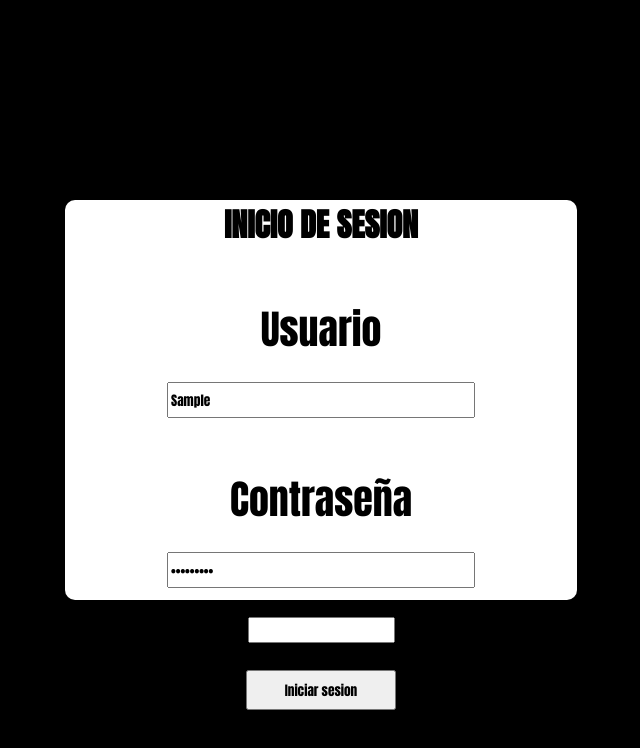
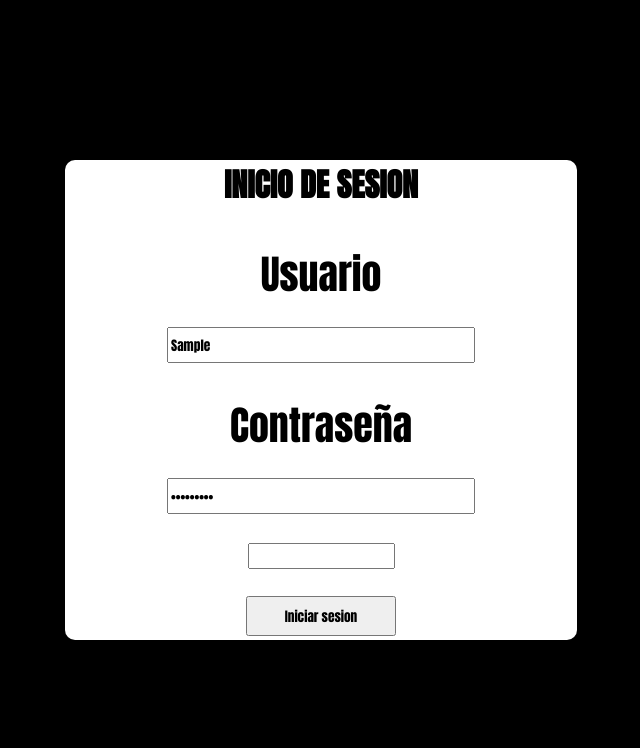
Before and after one commit to Ivan-Yang25/EntregaFinal-YANG, a website: page index.html in a window 1280 px wide. Both pictures are taken after typing "Sample", "Sample123" into the empty fields and a click on the button "Iniciar sesion". Shown: the whole page, without its empty margins (319-959 px from the left). Drawn offline with Linux system fonts and the light colour scheme.

Commit message:
Modificacion de el input de Token

```diff
--- a/JS/main.js
+++ b/JS/main.js
@@ -10,6 +10,7 @@ document.addEventListener('DOMContentLoaded', () => {
     let lista = document.getElementById('ul_list');
     let btn = document.getElementById('btn');
     let inp = document.getElementById('token');
+    let Token = document.createElement('li');
 
     //Agregando contenido a la alerta
     alerta.innerHTML = `<p>
@@ -35,7 +36,7 @@ document.addEventListener('DOMContentLoaded', () => {
         let password = formPass.value;
 
         //Funcion para crear un creador de objetos
-        function DatosUsuario(name, password){
+        function DatosUsuario(name, password) {
 
             this.name = name;
             this.password = password;
@@ -49,7 +50,7 @@ document.addEventListener('DOMContentLoaded', () => {
         sessionStorage.setItem("usuarios", JSON.stringify(DatosUsuario1));
 
         //Validando inicio de sesion
-        if(DatosUsuario1.name === '' && DatosUsuario1.password === '') {
+        if (DatosUsuario1.name === '' && DatosUsuario1.password === '') {
 
             form.appendChild(alerta);
 
@@ -58,7 +59,7 @@ document.addEventListener('DOMContentLoaded', () => {
             }, 3000);
 
 
-        } else if( DatosUsuario1.name === '' || DatosUsuario1.password === ''){
+        } else if (DatosUsuario1.name === '' || DatosUsuario1.password === '') {
 
             form.appendChild(alerta);
 
@@ -68,12 +69,13 @@ document.addEventListener('DOMContentLoaded', () => {
 
         } else {
 
-            let Token = document.createElement('li');
-            Token.innerHTML = `
-                    <input type="text" id="token">
-            `
+            if (!lista.contains(Token)) {
 
-            lista.insertBefore(Token, btn);
+                Token.innerHTML = `<input type="text" id="token" />`
+                lista.insertBefore(Token, btn);
+
+                alert(`TUTOKENUSU${random}`);
+            };
 
         };
 
--- a/SCSS/_login.scss
+++ b/SCSS/_login.scss
@@ -11,7 +11,7 @@
         justify-content: center;
         text-align: center;
         width: 40vw;
-        height: 50%;
+        height: 60%;
         background-color: white;
         border-radius: 10px;
 
@@ -27,7 +27,7 @@
                 padding: 0px;
 
                 .datos {
-                    margin-top: 50px;
+                    margin-top: 10%;
 
                     input {
                         width: 300px;
```
Also changed, not shown: CSS/base.css.
